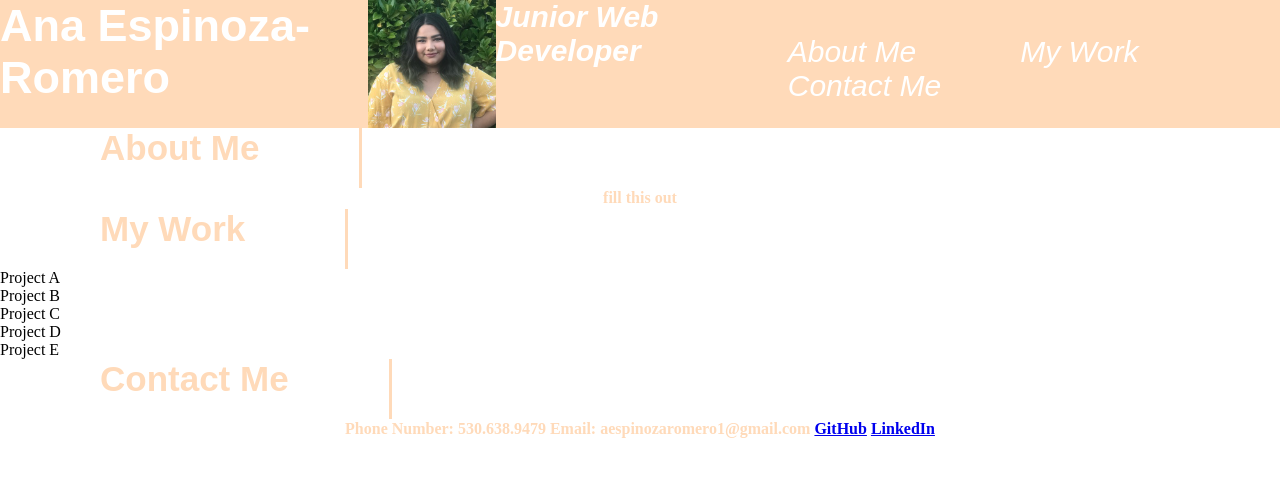
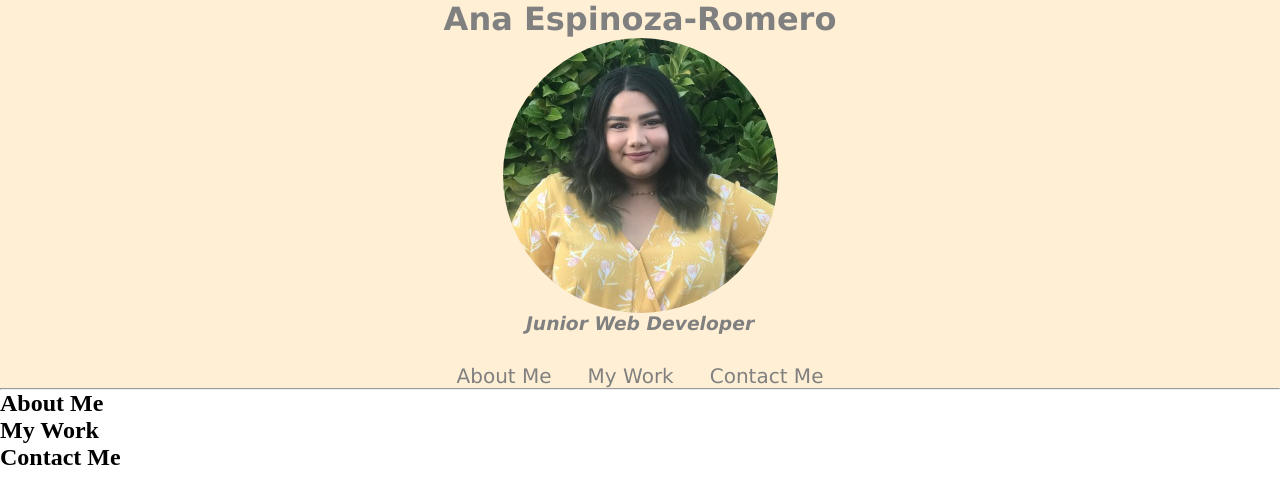
Before and after one commit to Aeromero/Challenge2-Portfolio, a plain HTML site: page index.html in a window 1280 px wide. Drawn offline with Linux system fonts and the light colour scheme.

Commit message:
commit master

```diff
--- a/assets/CSS/style.css
+++ b/assets/CSS/style.css
@@ -6,114 +6,52 @@
     align-items: flex-start;
 }
 
-/* Header */
+/* Header Image */
 
-header {
-    background-color:peachpuff;
-    display: inline-flex;
+img {
+    display: block;
+    margin-left: auto;
+    margin-right: auto;
+    border-radius: 50%;
+    text-align: center;
+    width: 275px;
+    height: 275px;
 }
 
-.profile-img {
-    width: 10%;
-    height: 10%;
-    float: left;
-    border: 25px;
-    border-color: white;
-}
-
-Header a {
-    text-decoration: none;
-    color: white;
-    font-family: Arial, Helvetica, sans-serif;
-    font-weight: bolder;
-    font-style: oblique;
+/* Title */
+header {
+    text-align: center;
+    background-color: papayawhip;
 }
 
 header h1 {
-    font-weight: bold;
-    font-size: 45px;
-    color: white;
-    margin: 0;
-    font-family: Arial, Helvetica, sans-serif;
-    display: inline-flex;
+    color: gray;
+    font-family: 'Lucida Sans', 'Lucida Sans Regular', 'Lucida Grande', 'Lucida Sans Unicode', Geneva, Verdana, sans-serif;
 }
 
 header h3 {
-    font-weight: bold;
-    font-size: 30px;
+    color: gray;
     font-style: italic;
-    color: white;
-    margin: 0;
-    font-family: Arial, Helvetica, sans-serif;
+    font-family: 'Lucida Sans', 'Lucida Sans Regular', 'Lucida Grande', 'Lucida Sans Unicode', Geneva, Verdana, sans-serif;
 }
 
-header nav {
-    Float: right;
-    margin: 7px 0;
-    margin-top: 35px;
+/* Navigation bar */
+ul {
+    margin: 0;
+    padding: 0;
+    overflow: hidden;
+    text-align: center;
+    margin-top: 30px;
 }
 
-header nav ul li {
-    display: inline;
+li {
+    display: inline-block;
+    font-size: 20px;
+    font-family: 'Lucida Sans', 'Lucida Sans Regular', 'Lucida Grande', 'Lucida Sans Unicode', Geneva, Verdana, sans-serif;
 }
 
-header nav ul li a {
-    padding: 0 50px;
-    font-weight: lighter;
-    font-size: 30px;
+li a {
+    color: gray;
+    padding: 16px;
+    text-decoration: none;
 }
-
-/* sections */
-    /*About Me */
-
-.sections {
-    text-align: left;
-}
-
-.section-title {
-    font-size: 35px;
-    color: peachpuff;
-    font-family: Arial, Helvetica, sans-serif;
-    margin-right: 35px;
-    padding: 0 100px 20px 100px;
-    display: inline-block;
-    border-right: 3px solid;
-    border-color: peachpuff;
-}
-
-.my-info p {
-    font: 20px;
-    line-height: 1.3;
-    color: peachpuff;
-    text-align: center;
-    font-weight: bolder;
-}
-
-/* My Work Section */
-
-.wrapper {
-    display: grid;
-    grid-template-columns: 100px 100px 100px;
-    grid-gap: 10px;
-    background-color: gray;
-    color: peachpuff;
-}
-
-/* Mobile & Smaller desktops */
-@media screen and (max-width: 980px) {
-    header h1 a {
-      color: peachpuff;
-    }
-  }
-
-  @media screen and (max-width: 768px) {
-    header h1 {
-      font-size: 80px;
-    }
-  }
-
-  @media screen and (max-width: 575px) {
-    header h1 {
-      font-size: 100px;
-    }
-  }
--- a/index.html
+++ b/index.html
@@ -1,19 +1,17 @@
 <!DOCTYPE html>
-<html lang="en-us"
-
+<html lang="en">
 <head>
-    <meta charset="UTF-8" />
+    <meta charset="UTF-8">
     <meta name="viewport" content="width=device-width, initial-scale=1.0">
-    <link rel="stylesheet" href="./assets/css/style.css">
-    <title> Ana Espinoza-Romero</title>
+    <title>Ana Espinoza-Romero</title>
+    <link rel="stylesheet" href="./assets/CSS/style.css">
 </head>
-
 
 <!--Header and Navigation for sections-->
 <body>
     <header>
         <h1> Ana Espinoza-Romero </h1>
-            <img src="./assets/images/ProfilePicture.jfif" class="profile-img">
+        <img src="./assets/images/ProfilePicture.jfif">
             <h3> Junior Web Developer </h3>
             <nav>
                 <ul>
@@ -30,34 +28,26 @@
             </nav>
     </header>
 
+    <hr>
+
 <!--About Me Section-->
-<section id="About-Me" class="sections" >
-    <div class="my-info">
-    <h2 class="section-title">About Me </h2>
-    <p> fill this out </p>
-    </div>
+<section>
+    <h2>About Me</h2>
+
 </section>
 
 
 <!--Work Section-->
-<section class="sections" id="My-Work">
-    <div class="my-info" class="wrapper">
-    <h2 class="section-title">My Work </h2>
-    <div class="grid-item">Project A</div>
-    <div class="grid-item">Project B</div>
-    <div class="grid-item">Project C</div>
-    <div class="grid-item">Project D</div>
-    <div class="grid-item">Project E</div>
-    </div>
+<section>
+    <h2> My Work</h2>
+
 </section>
 
 <!--Contact Me Section-->
-<section class="sections" id="Contact-Me">
-    <div class="my-info">
-    <h2 class="section-title">Contact Me </h2>
-    <p> Phone Number: 530.638.9479 Email: aespinozaromero1@gmail.com
-        <a href="https://github.com/Aeromero">GitHub</a> <a href="https://www.linkedin.com/in/anaespinozaromero/">LinkedIn</a>
-    </div>
+<section>
+    <h2>Contact Me</h2>
 </section>
 
 </body>
+
+</html>
```
